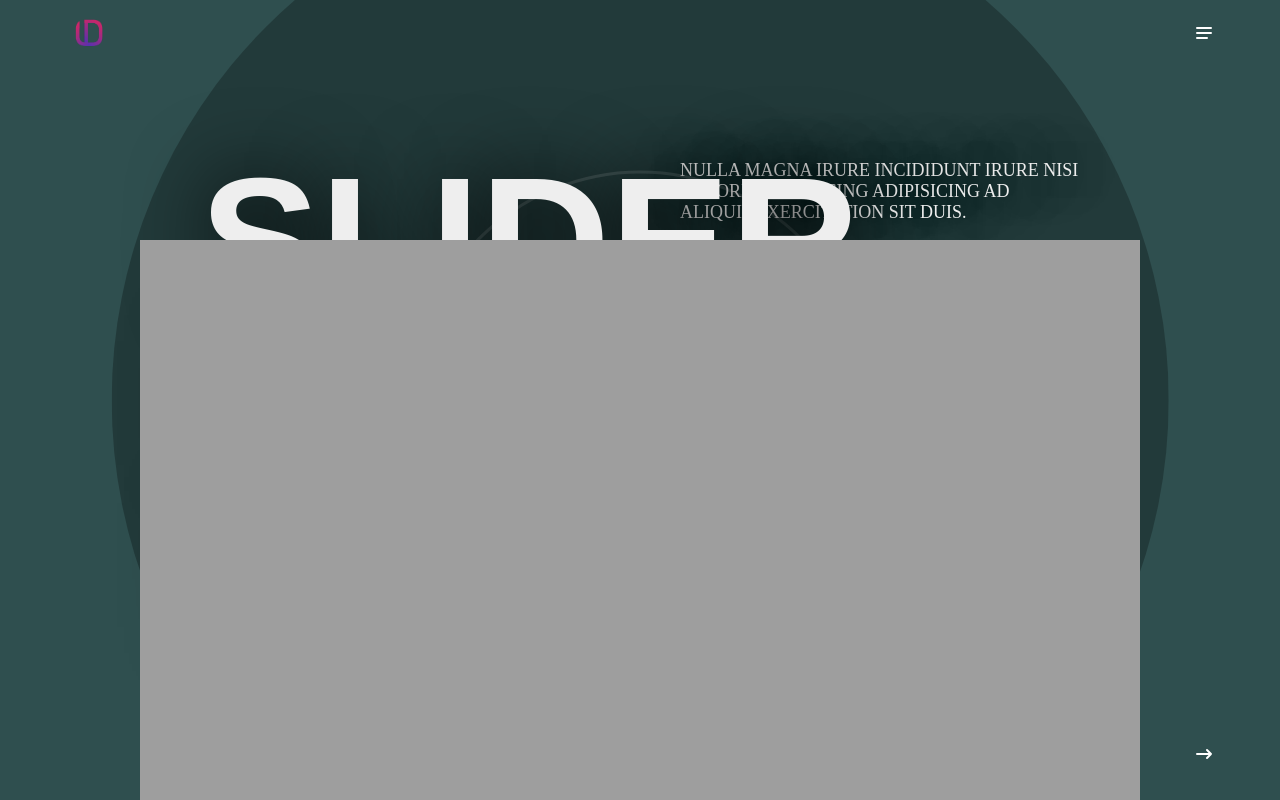
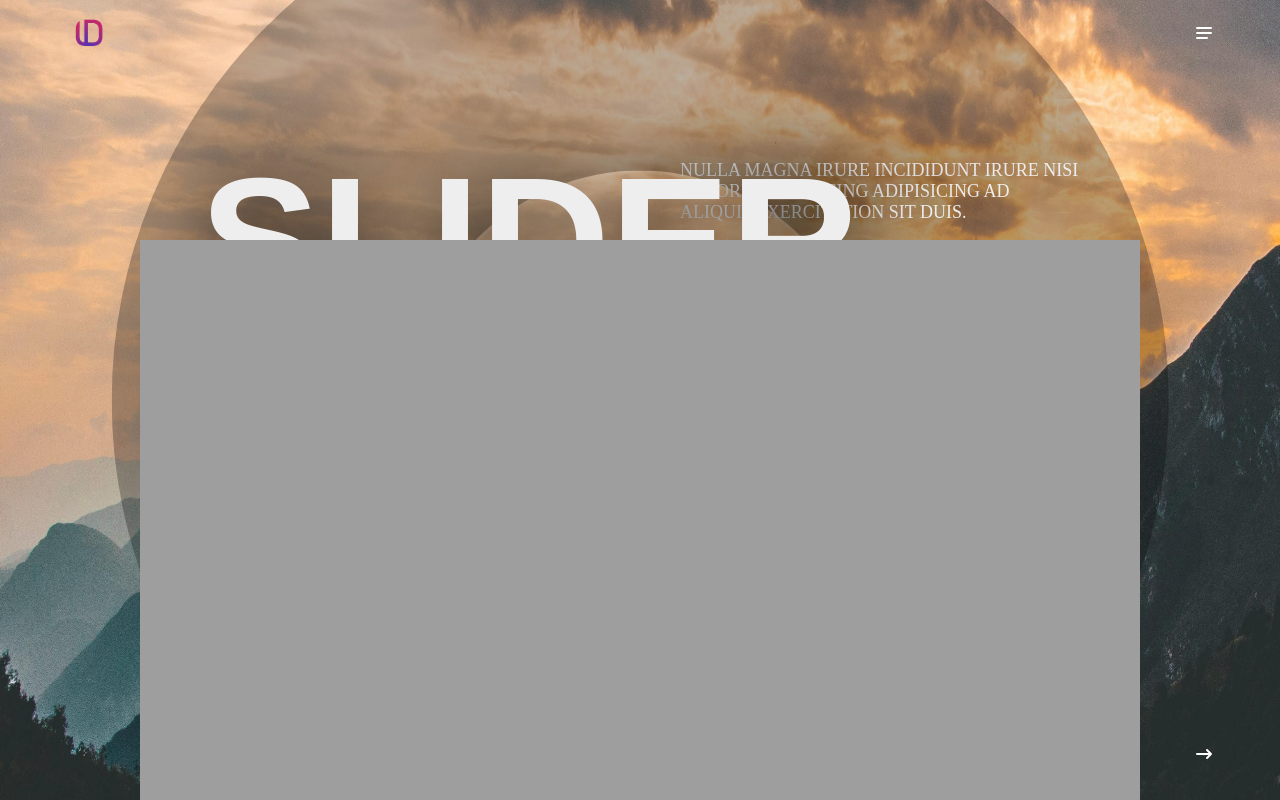
Before and after one commit to ryugA17/slider, a plain HTML site: page index.html in a window 1280 px wide. Drawn offline with Linux system fonts and the light colour scheme; a web font is replaced by a local one.

Commit message:
Update index.html

```diff
--- a/index.html
+++ b/index.html
@@ -23,7 +23,7 @@
         <section class="slider">
             <div class="list">
                 <div class="item active">
-                    <div class="image" style="--url: url('image/1.jpg')"></div>
+                    <div class="image" style="--url: url('1.jpg')"></div>
                     <div class="content">
                         <h2>SLIDER IMAGE MAGIC</h2>
                         <p>
```
